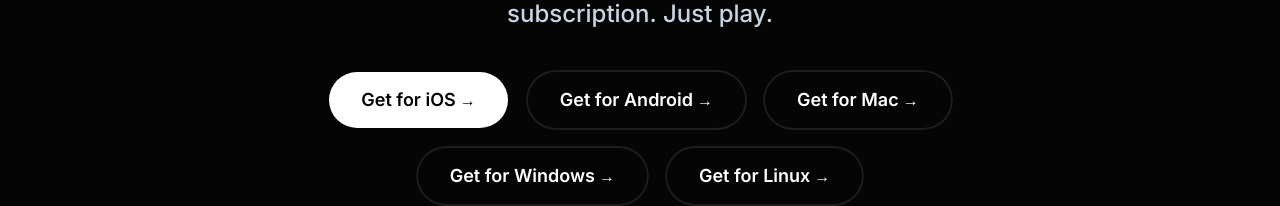
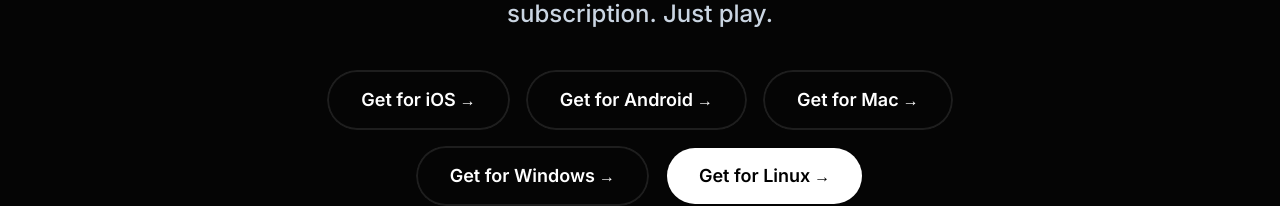
Before and after one commit to ppplayermusic/website, a Next.js app: page /en in a window 1280 px wide. Shown: the part 611-817 px from the top of the page. Built offline with nearby package versions, Linux system fonts and the light colour scheme; no server answers.

Commit message:
feat: highlight matching download button based on detected user OS

```diff
--- a/components/sections/HeroSection.tsx
+++ b/components/sections/HeroSection.tsx
@@ -1,6 +1,6 @@
 'use client'
 
-import React, { useState } from 'react'
+import React, { useState, useEffect } from 'react'
 import Image from 'next/image';
 import {useTranslations} from 'next-intl'
 import { PROJECT_LINKS, PLATFORMS, getPlatformOptions } from '@/lib/constants'
@@ -13,6 +13,17 @@ export default function HeroSection() {
   const t = useTranslations('hero');
   const tCTA = useTranslations('downloadCTA');
   const [activeModalPlatform, setActiveModalPlatform] = useState<string | null>(null);
+  const [detectedOS, setDetectedOS] = useState<string | null>(null);
+
+  useEffect(() => {
+    const ua = navigator.userAgent.toLowerCase();
+    if (/android/.test(ua)) setDetectedOS('android');
+    else if (/iphone|ipad|ipod/.test(ua)) setDetectedOS('ios');
+    else if (/mac/.test(ua)) setDetectedOS('macos');
+    else if (/win/.test(ua)) setDetectedOS('windows');
+    else if (/linux/.test(ua)) setDetectedOS('linux');
+    else setDetectedOS('macos'); // fallback to macOS
+  }, []);
 
   const handleDownloadClick = (e: React.MouseEvent<HTMLAnchorElement>, platformId: string) => {
     e.preventDefault();
@@ -39,19 +50,19 @@ export default function HeroSection() {
             </p>
 
             <div className="flex flex-wrap justify-center gap-4 max-w-3xl mx-auto">
-              <SpotlightButton href="#" variant="light" onClick={(e) => handleDownloadClick(e, 'ios')}>
+              <SpotlightButton href="#" variant={detectedOS === 'ios' ? 'light' : 'dark'} onClick={(e) => handleDownloadClick(e, 'ios')}>
                 {t("getIos")}
               </SpotlightButton>
-              <SpotlightButton href="#" variant="dark" onClick={(e) => handleDownloadClick(e, 'android')}>
+              <SpotlightButton href="#" variant={detectedOS === 'android' ? 'light' : 'dark'} onClick={(e) => handleDownloadClick(e, 'android')}>
                 {t("getAndroid")}
               </SpotlightButton>
-              <SpotlightButton href="#" variant="dark" onClick={(e) => handleDownloadClick(e, 'macos')}>
+              <SpotlightButton href="#" variant={detectedOS === 'macos' ? 'light' : 'dark'} onClick={(e) => handleDownloadClick(e, 'macos')}>
                 {t("getMac")}
               </SpotlightButton>
-              <SpotlightButton href="#" variant="dark" onClick={(e) => handleDownloadClick(e, 'windows')}>
+              <SpotlightButton href="#" variant={detectedOS === 'windows' ? 'light' : 'dark'} onClick={(e) => handleDownloadClick(e, 'windows')}>
                 {t("getWindows")}
               </SpotlightButton>
-              <SpotlightButton href="#" variant="dark" onClick={(e) => handleDownloadClick(e, 'linux')}>
+              <SpotlightButton href="#" variant={detectedOS === 'linux' ? 'light' : 'dark'} onClick={(e) => handleDownloadClick(e, 'linux')}>
                 {t("getLinux")}
               </SpotlightButton>
             </div>
```
